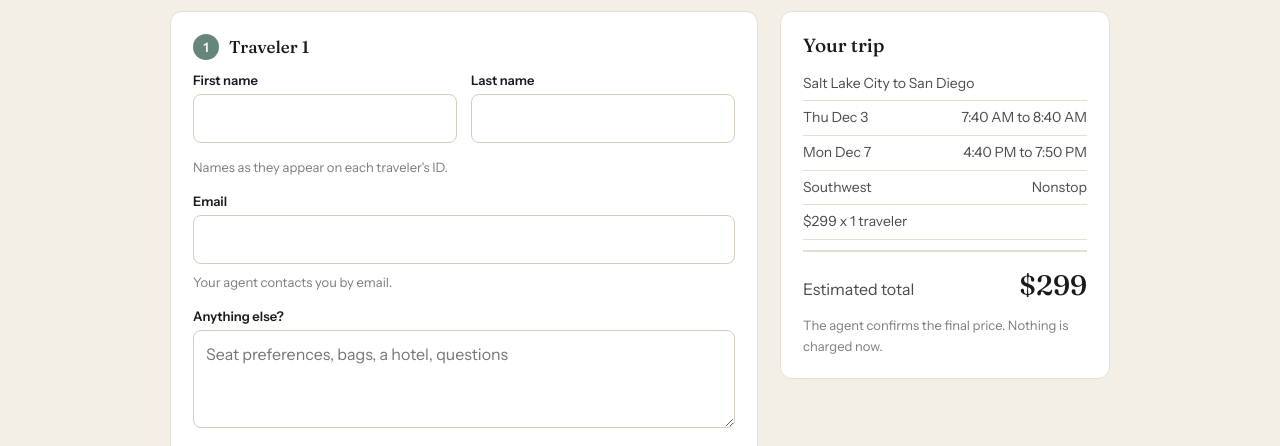
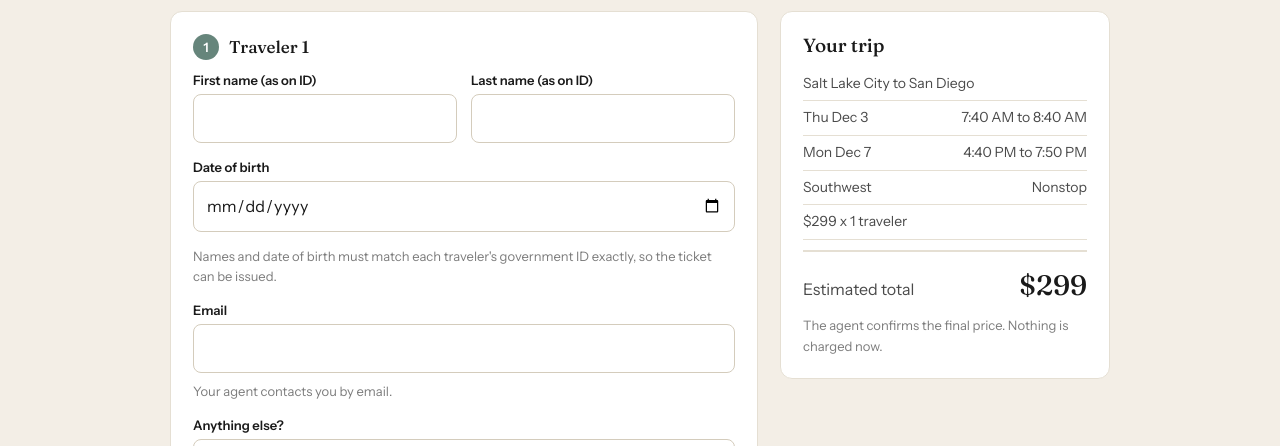
Before and after one commit to hammbino/Flight-Bridge-Booking-Engine, a plain HTML site: page demo/index.html in a window 1280 px wide. Both pictures are taken after a click on the button "Book Now". Shown: the part 280-726 px from the top of the page. Drawn offline with Linux system fonts and the light colour scheme.

Commit message:
Demo: collect date of birth and names as on ID per traveler
Co-Authored-By: Claude Sonnet 5.5 <noreply@anthropic.com>
Claude-Session: https://claude.ai/code/session_01JUSUkQ8VLuVonZevAr1dNS

```diff
--- a/demo/index.html
+++ b/demo/index.html
@@ -235,7 +235,7 @@
       if(s.from===s.to){alert_("Pick two different airports.");return}
       go(1)};
   }
-  function prepPax(){while(s.pax.length<s.trav)s.pax.push({f:"",l:""});s.pax.length=s.trav}
+  function prepPax(){while(s.pax.length<s.trav)s.pax.push({f:"",l:"",d:""});s.pax.length=s.trav}
   function alert_(m){var n=document.getElementById("msg");if(n){n.textContent=m;n.style.display="block"}}
 
   function viewResults(){
@@ -282,9 +282,9 @@
   function viewDetails(){
     var h='<h1>Who is traveling?</h1><p class="note"><a href="#" id="back">Back to flights</a></p><div class="cols"><div class="card">';
     for(var i=0;i<s.trav;i++){
-      h+='<div class="paxhead"><i>'+(i+1)+'</i><h3>Traveler '+(i+1)+'</h3></div><div class="grid"><div class="field" data-f="f'+i+'"><label for="f'+i+'">First name</label><input id="f'+i+'" autocomplete="given-name" value="'+esc(s.pax[i].f)+'"><div class="err">Enter a first name.</div></div><div class="field" data-f="l'+i+'"><label for="l'+i+'">Last name</label><input id="l'+i+'" autocomplete="family-name" value="'+esc(s.pax[i].l)+'"><div class="err">Enter a last name.</div></div></div>';
+      h+='<div class="paxhead"><i>'+(i+1)+'</i><h3>Traveler '+(i+1)+'</h3></div><div class="grid"><div class="field" data-f="f'+i+'"><label for="f'+i+'">First name (as on ID)</label><input id="f'+i+'" autocomplete="given-name" value="'+esc(s.pax[i].f)+'"><div class="err">Enter a first name.</div></div><div class="field" data-f="l'+i+'"><label for="l'+i+'">Last name (as on ID)</label><input id="l'+i+'" autocomplete="family-name" value="'+esc(s.pax[i].l)+'"><div class="err">Enter a last name.</div></div></div><div class="field" data-f="d'+i+'"><label for="d'+i+'">Date of birth</label><input type="date" id="d'+i+'" min="1900-01-01" max="'+iso(new Date())+'" autocomplete="bday" value="'+esc(s.pax[i].d)+'"><div class="err">Enter a valid date of birth.</div></div>';
     }
-    h+='<p class="note">Names as they appear on each traveler\'s ID.</p>';
+    h+='<p class="note">Names and date of birth must match each traveler\'s government ID exactly, so the ticket can be issued.</p>';
     h+='<div class="field" data-f="email"><label for="email">Email</label><input id="email" type="email" autocomplete="email" value="'+esc(s.email)+'"><div class="err">Enter a valid email address.</div></div>';
     h+='<p class="note" style="margin-top:-6px">Your agent contacts you by email.</p>';
     h+='<div class="field"><label for="notes">Anything else?</label><textarea id="notes" rows="3" placeholder="Seat preferences, bags, a hotel, questions">'+esc(s.notes)+'</textarea></div>';
@@ -297,7 +297,7 @@
     document.getElementById("send").onclick=function(){
       var ok=true;
       function chk(id,test){var el=document.getElementById(id),f=el.parentNode;var good=test(el.value.trim());f.classList.toggle("invalid",!good);if(!good)ok=false;return el.value.trim()}
-      for(var i=0;i<s.trav;i++){s.pax[i].f=chk("f"+i,function(v){return v.length>0});s.pax[i].l=chk("l"+i,function(v){return v.length>0})}
+      for(var i=0;i<s.trav;i++){s.pax[i].f=chk("f"+i,function(v){return v.length>0});s.pax[i].l=chk("l"+i,function(v){return v.length>0});s.pax[i].d=chk("d"+i,function(v){return /^\d{4}-\d{2}-\d{2}$/.test(v)&&v>="1900-01-01"&&v<=iso(new Date())})}
       s.email=chk("email",function(v){return /^[^@\s]+@[^@\s]+\.[^@\s]+$/.test(v)});
       s.notes=document.getElementById("notes").value.trim();
       if(!ok){var bad=document.querySelector(".invalid input");if(bad)bad.focus();return}
@@ -315,7 +315,7 @@
     var h='<div class="check" aria-hidden="true"><svg width="30" height="30" viewBox="0 0 24 24" fill="none" stroke="#fff" stroke-width="3" stroke-linecap="round" stroke-linejoin="round"><path d="M5 12.5l4.5 4.5L19 7.5"/></svg></div><h1>Request sent. Thank you.</h1>';
     h+='<p>A Traverse agent will email you at <b>'+esc(s.email)+'</b> to confirm your trip and the price. Reference <b>'+s.ref+'</b>.</p>';
     h+='<div class="cols"><div class="card"><h3>What happens next</h3><ul class="timeline"><li><b>Your request reaches a Traverse agent.</b><br><span class="note">Every request is handled by a person.</span></li><li><b>The agent confirms the flights and the final price.</b><br><span class="note">If your dates differ from the deal, the price may change.</span></li><li><b>The agent books it and emails your itinerary.</b><br><span class="note">White Glove Service, including help if plans change.</span></li></ul></div>'+sideSummary().replace('class="card side"','class="card"')+'</div>';
-    h+='<details><summary>Demo only: what the Traverse agent receives</summary><pre>To: info@flytraverse.com\nSubject: '+esc(leadSubject())+'\nReply-To: '+esc(s.email)+'\n\nTravelers ('+s.trav+'): '+esc(s.pax.map(function(p){return p.f+" "+p.l}).join(", "))+'\nRoute: '+s.from+' to '+s.to+'\nDepart: '+s.depart+(s.trip==="rt"?'\nReturn: '+s.ret:'')+'\nChosen: '+esc(s.pick.air+" "+s.pick.nums)+', '+money(s.pick.price)+' per person (sample)\nNotes: '+esc(s.notes||"none")+'\nCame from deal link: '+(fromLink?"yes":"no")+'</pre><p class="note" style="margin:10px 0 0">In the demo nothing is sent.</p></details>';
+    h+='<details><summary>Demo only: what the Traverse agent receives</summary><pre>To: info@flytraverse.com\nSubject: '+esc(leadSubject())+'\nReply-To: '+esc(s.email)+'\n\nTravelers ('+s.trav+'):\n  '+esc(s.pax.map(function(p){return p.f+" "+p.l+" (DOB "+p.d+")"}).join("\n  "))+'\nRoute: '+s.from+' to '+s.to+'\nDepart: '+s.depart+(s.trip==="rt"?'\nReturn: '+s.ret:'')+'\nChosen: '+esc(s.pick.air+" "+s.pick.nums)+', '+money(s.pick.price)+' per person (sample)\nNotes: '+esc(s.notes||"none")+'\nCame from deal link: '+(fromLink?"yes":"no")+'</pre><p class="note" style="margin:10px 0 0">In the demo nothing is sent.</p></details>';
     h+='<button type="button" class="btn ghost" id="again">Start over</button>';
     return h;
   }
```
Also changed, not shown: 1 other file.
